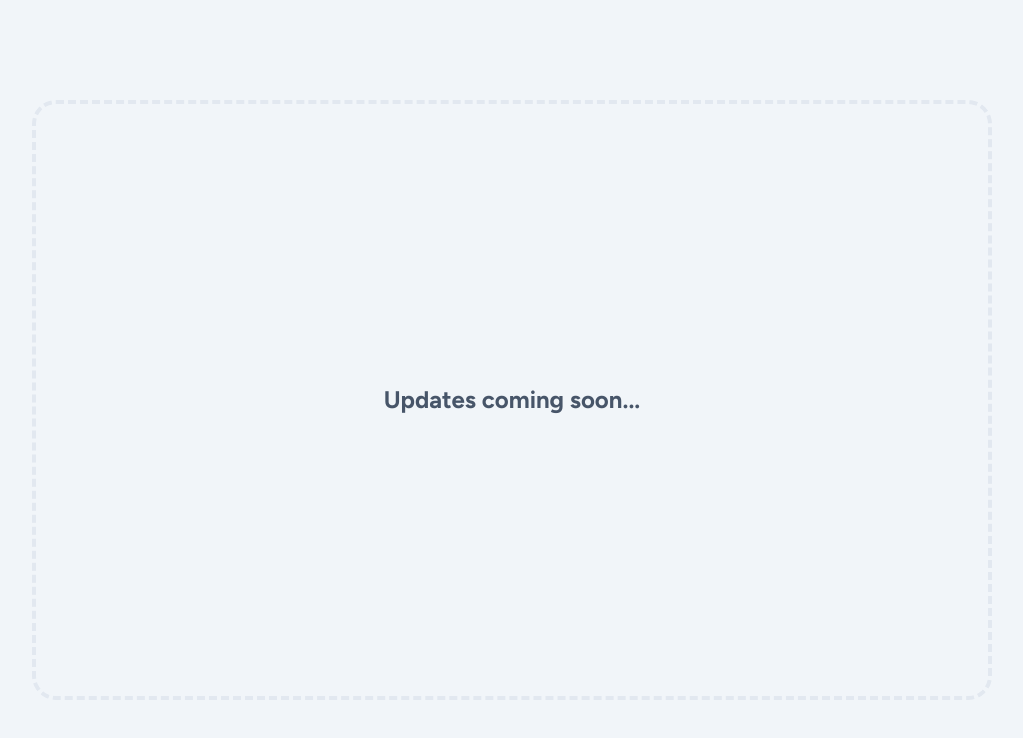
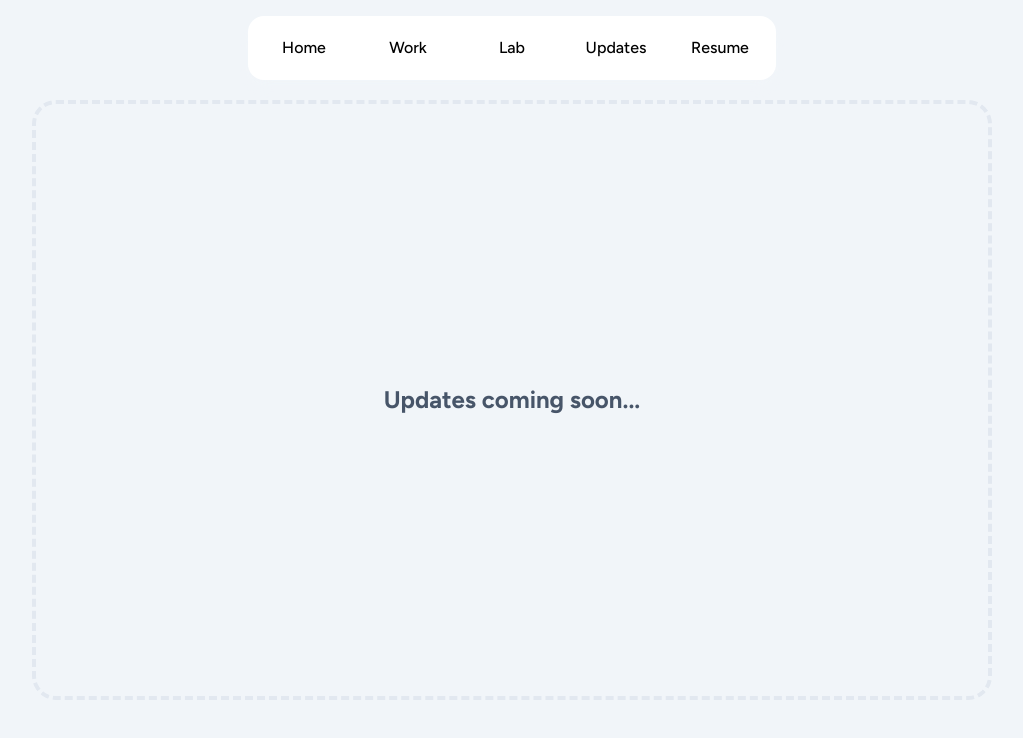
Before and after one commit to hayat-tamboli/portfolio-v3, an Astro site: page / in a window 1280 px wide. Shown: the whole page, without its empty margins (128-1151 px from the left). Built offline with nearby package versions, Linux system fonts and the light colour scheme; Astro itself is replaced by a stand-in of ours.

Commit message:
feat: Add Navbar component and update layout

```diff
--- /dev/null
+++ b/src/components/Navbar.vue
@@ -0,0 +1,24 @@
+<template>
+    <nav class="fixed flex justify-center items-center w-screen">
+        <!-- TODO: Add selection indicator -->
+        <ul class="flex justify-center items-center bg-white p-2 rounded-2xl space-x-2 mt-4 shadow-lg shadow-slate-100">
+            <li><a class="w-24 flex justify-center py-3 rounded-lg hover:bg-slate-100 font-medium transition-all duration-150"
+                    href="/">Home</a></li>
+            <li><a class="w-24 flex justify-center py-3 rounded-lg hover:bg-slate-100 font-medium transition-all duration-150"
+                    href="/">Work</a></li>
+            <li><a class="w-24 flex justify-center py-3 rounded-lg hover:bg-slate-100 font-medium transition-all duration-150"
+                    href="/lab">Lab</a></li>
+            <li><a class="w-24 flex justify-center py-3 rounded-lg hover:bg-slate-100 font-medium transition-all duration-150"
+                    href="/work-updates">Updates</a></li>
+            <!-- TODO: Add a resume link -->
+            <li><a class="w-24 flex justify-center py-3 rounded-lg hover:bg-slate-100 font-medium transition-all duration-150"
+                    href="#">Resume</a></li>
+        </ul>
+    </nav>
+</template>
+
+<script>
+export default {
+    name: 'Navbar',
+}
+</script>
--- a/src/layouts/Layout.astro
+++ b/src/layouts/Layout.astro
@@ -1,4 +1,5 @@
 ---
+import Navbar from "../components/Navbar.vue";
 interface Props {
   title: string;
 }
@@ -16,10 +17,13 @@ const { title } = Astro.props;
     <meta name="generator" content={Astro.generator} />
     <title>{title}</title>
   </head>
+  <header>
+    <Navbar />
+  </header>
   <body>
     <slot />
   </body>
-</html>
+
   <style is:global>
     @import url("https://fonts.googleapis.com/css2?family=Figtree:ital,wght@0,300..900;1,300..900&display=swap");
     html {
@@ -27,3 +31,4 @@ const { title } = Astro.props;
       font-optical-sizing: auto;
     }
   </style>
+</html>
```
Lines whose indentation alone changed are shown as unchanged.
